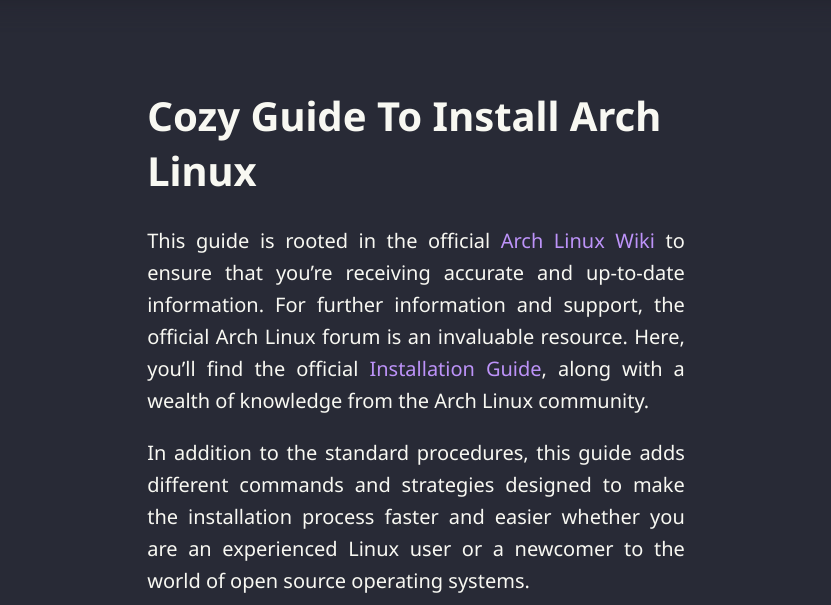
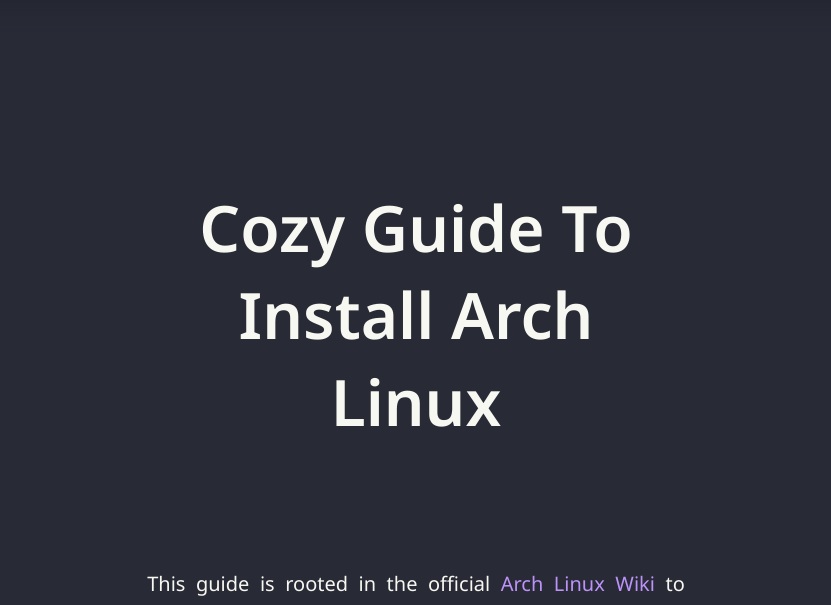
Before and after one commit to druxorey/druxorey.github.io, a plain HTML site: page blog/cozy-guides/install-arch-linux.html in a window 1280 px wide. Shown: the part 139-744 px from the top of the page, without its empty margins (224-1055 px from the left). Drawn offline with Linux system fonts and the light colour scheme.

Commit message:
style(post): changed post-header to a class.

```diff
--- a/static/styles/post.css
+++ b/static/styles/post.css
@@ -32,7 +32,7 @@
 	margin-top: var(--size-paragraph-separation);
 }
 
-#post-header {
+.post-header {
 	text-align: center;
 	font-size: 4rem;
 	font-weight: 600;
```
